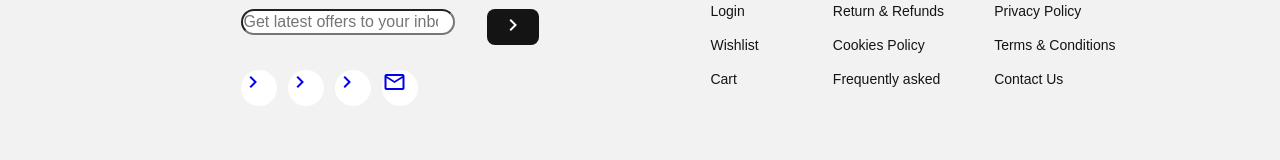
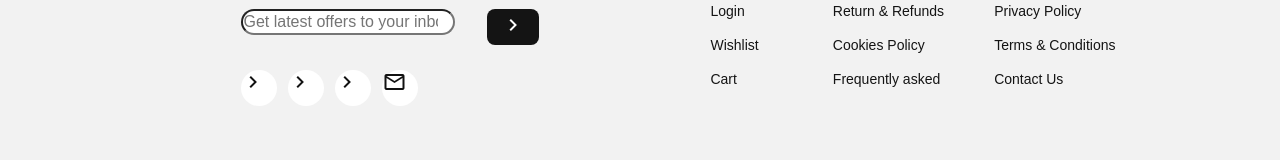
Before and after one commit to Beela303/Ecommerce-Product-Detail-Page, a Vue app: page / in a window 1280 px wide. Shown: the part 4143-4303 px from the top of the page. Built offline with nearby package versions, Linux system fonts and the light colour scheme.

Commit message:
social links

```diff
--- a/src/components/Footer.vue
+++ b/src/components/Footer.vue
@@ -120,7 +120,6 @@ footer {
           display: flex;
 
           li {
-            color: var(--BLACK04);
             background: var(--WHITE01);
 
             width: 36px;
@@ -135,6 +134,8 @@ footer {
             }
 
             a {
+            color: var(--BLACK04) !important;
+
               span {
                 width: 8px;
                 height: 13px;
```
